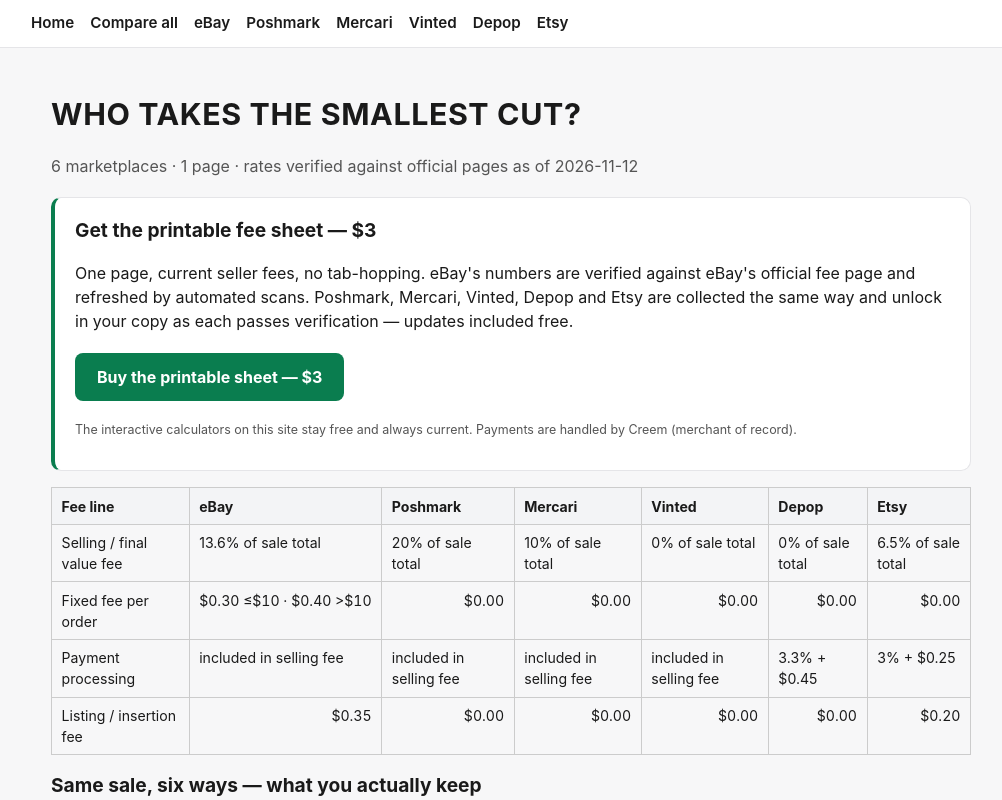
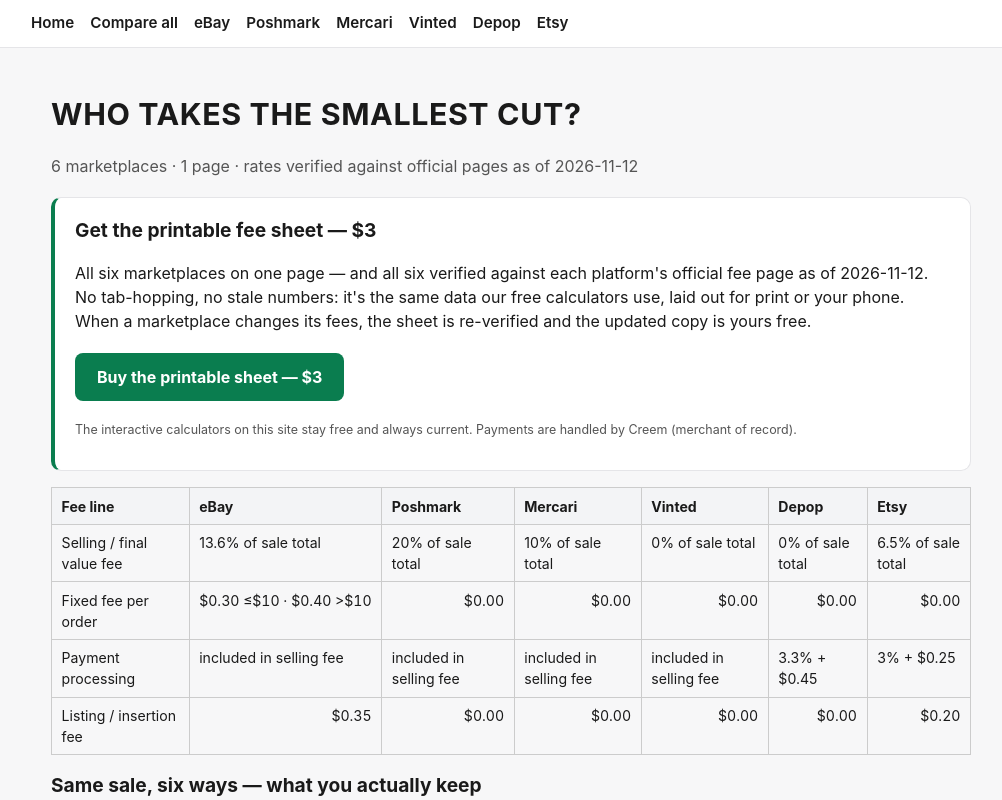
Before and after one commit to wssylhy/feeside-com, a Next.js app: page /sheet in a window 1280 px wide. Shown: the top 800 px of the page, without its empty margins (129-1131 px from the left). Built offline with nearby package versions, Linux system fonts and the light colour scheme.

Commit message:
sync: pull config/.data from remote main 77cfd1c7

```diff
--- a/app/sheet/page.js
+++ b/app/sheet/page.js
@@ -88,11 +88,15 @@ export default function SheetPage() {
           <div className="buy-copy">
             <h2>Get the printable fee sheet — $3</h2>
             <p>
-              One page, current seller fees, no tab-hopping. eBay&apos;s numbers are
-              verified against eBay&apos;s official fee page and refreshed by automated
-              scans. Poshmark, Mercari, Vinted, Depop and Etsy are collected the same
-              way and unlock in your copy as each passes verification — updates
-              included free.
+              All six marketplaces on one page — and all six verified against
+              each platform&apos;s official fee page
+              {verified.length > 0
+                ? ` as of ${verified.map((v) => v.r.scraped_date).filter(Boolean).sort().pop()}`
+                : ''}
+              . No tab-hopping, no stale numbers: it&apos;s the same data our
+              free calculators use, laid out for print or your phone. When a
+              marketplace changes its fees, the sheet is re-verified and the
+              updated copy is yours free.
             </p>
           </div>
           <a className="buy-btn" href={SITE.checkoutUrl} target="_blank" rel="noopener nofollow">
```
